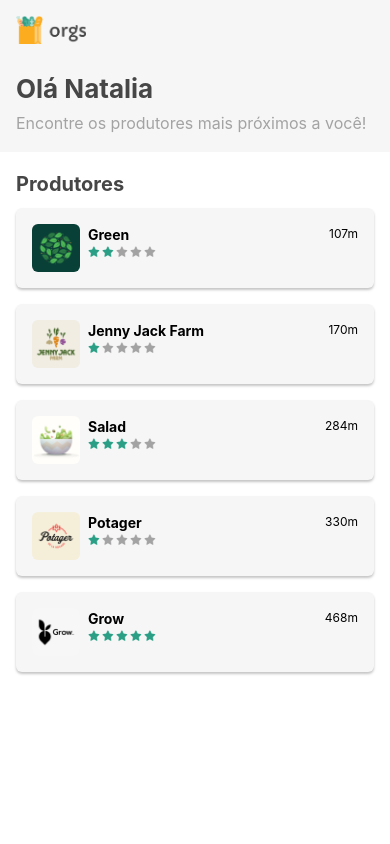
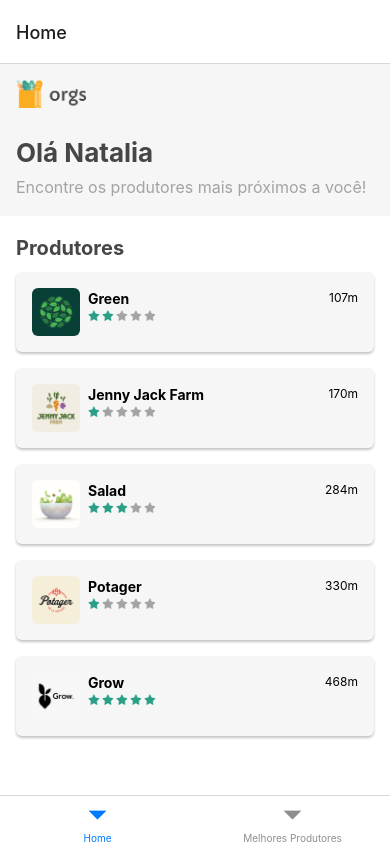
Before and after one commit to alura-cursos/react-native-navegacao-entre-telas, a React Native app: screen /Home in a window 390 px wide. Built offline with nearby package versions, Linux system fonts and the light colour scheme.

Commit message:
Aula 2.2

```diff
--- a/App.js
+++ b/App.js
@@ -1,22 +1,10 @@
 import React from 'react';
 import { StatusBar, SafeAreaView } from 'react-native';
-import useProdutores from './src/hooks/useProdutores';
-
-import Home from './src/telas/Home';
-import Cesta from './src/telas/Cesta';
+import AppRotas from './src/rotas/AppRotas';
 
 export default function App() {
-  const produtores = useProdutores(false);
-
   return <SafeAreaView style={{ flex: 1 }}>
     <StatusBar />
-    <Home melhoresProdutores={false} />
-    {/* {produtores.length > 0 &&
-      <Cesta produtor={{
-        nome: produtores[0].nome,
-        imagem: produtores[0].imagem
-      }}
-      {...produtores[0].cestas[0]} />
-    } */}
+    <AppRotas />
   </SafeAreaView>
 }
--- a/package.json
+++ b/package.json
@@ -10,6 +10,7 @@
     "lint": "eslint ."
   },
   "dependencies": {
+    "@react-navigation/bottom-tabs": "^6.0.9",
     "@react-navigation/native": "^6.0.6",
     "react": "17.0.2",
     "react-native": "0.66.3",
--- /dev/null
+++ b/src/rotas/AppRotas.js
@@ -0,0 +1,18 @@
+import React from 'react';
+
+import { NavigationContainer } from '@react-navigation/native';
+import { createBottomTabNavigator } from '@react-navigation/bottom-tabs';
+
+import Home from '../telas/Home';
+import MelhoresProdutores from '../telas/MelhoresProdutores';
+
+const Tab = createBottomTabNavigator();
+
+export default function AppRotas() {
+    return <NavigationContainer>
+      <Tab.Navigator>
+        <Tab.Screen name='Home' component={Home} />
+        <Tab.Screen name='Melhores Produtores' component={MelhoresProdutores} />
+      </Tab.Navigator>
+    </NavigationContainer>
+}
--- /dev/null
+++ b/src/telas/Home.js
@@ -0,0 +1,6 @@
+import React from 'react';
+import Produtores from './Produtores';
+
+export default function Home() {
+    return <Produtores melhoresProdutores={false} />
+}
--- /dev/null
+++ b/src/telas/MelhoresProdutores.js
@@ -0,0 +1,6 @@
+import React from 'react';
+import Produtores from './Produtores';
+
+export default function MelhoresProdutores() {
+    return <Produtores melhoresProdutores />
+}
```
Also changed, not shown: src/telas/Produtores/componentes/Produtor.js (renamed from src/telas/Home/componentes/Produtor.js), src/telas/Produtores/componentes/Topo.js (renamed from src/telas/Home/componentes/Topo.js), src/telas/Produtores/index.js (renamed from src/telas/Home/index.js), 1 other file (tests, documents, lock files or other folders).
